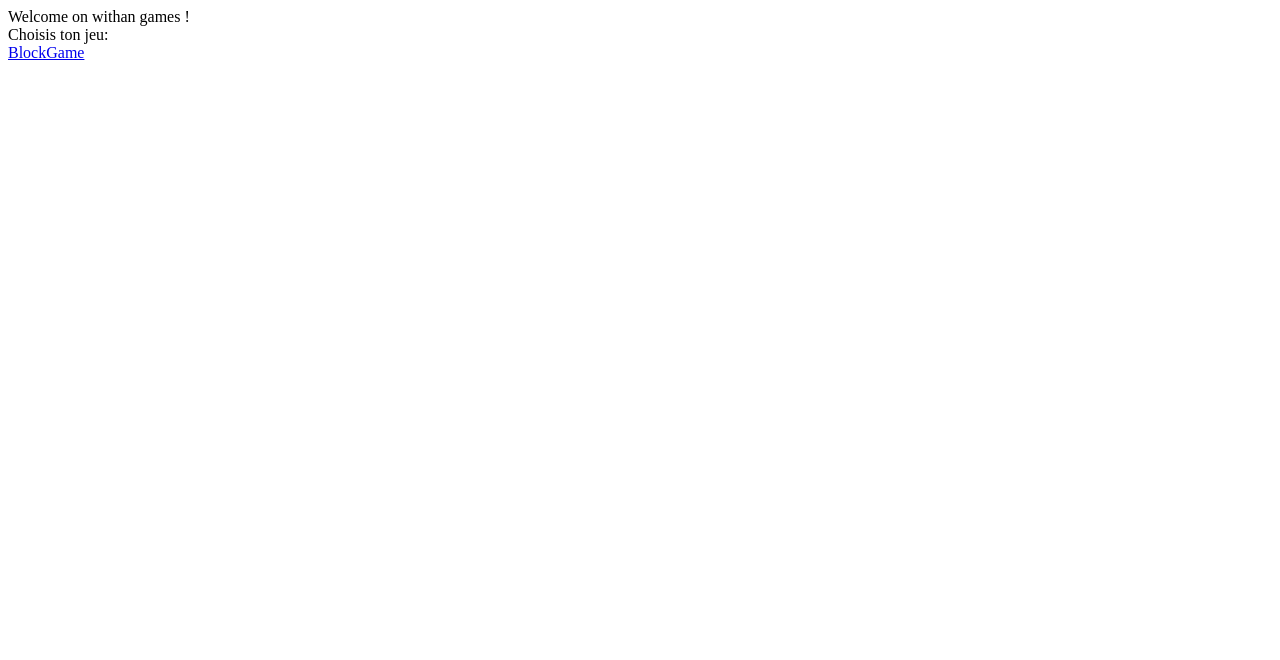
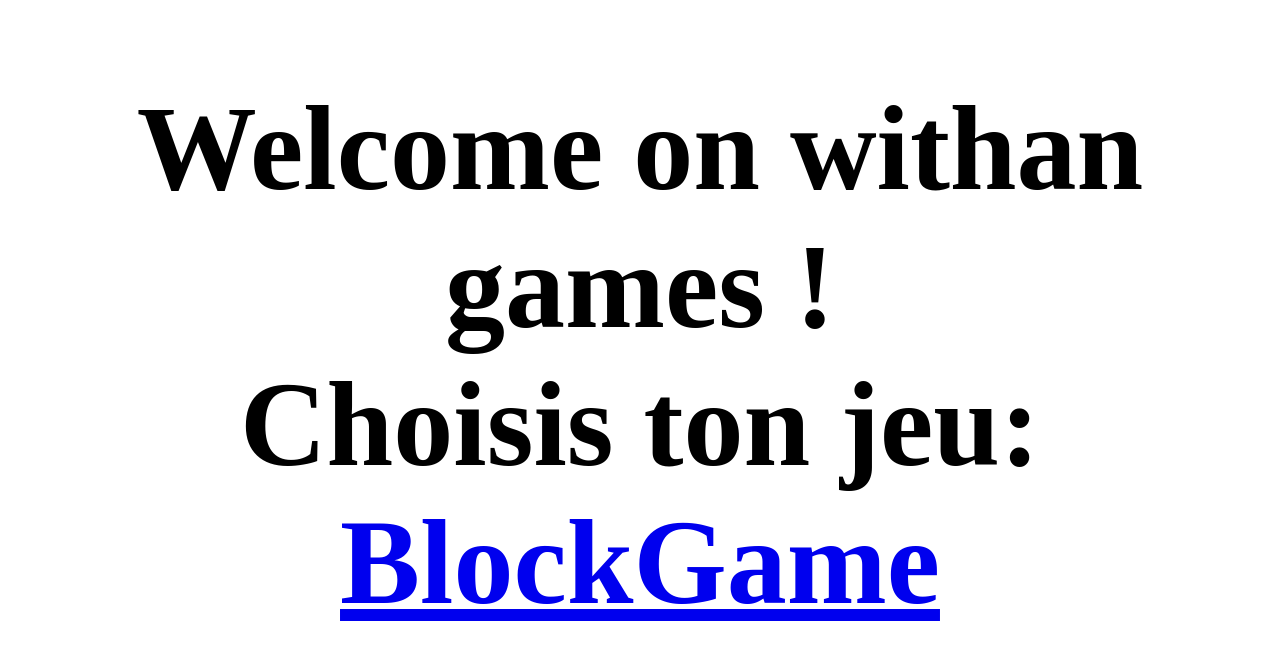
Before and after one commit to withab/withangames, a website: page index.html in a window 1280 px wide. Drawn offline with Linux system fonts and the light colour scheme.

Commit message:
Add files via upload

```diff
--- a/index.html
+++ b/index.html
@@ -5,10 +5,17 @@
     <title>withan games</title>
 </head>
 <body>
-    Welcome on withan games !
+    <h1>Welcome on withan games !
     <br />
     Choisis ton jeu:
     <br />
     <a href="http://withangames.herokuapp.com/blockgame">BlockGame</a> <a></a>
+    </h1>
 </body>
+<style>
+    html {
+        text-align: center;
+        font-size: 60px;
+    }
+</style>
 </html>
```
